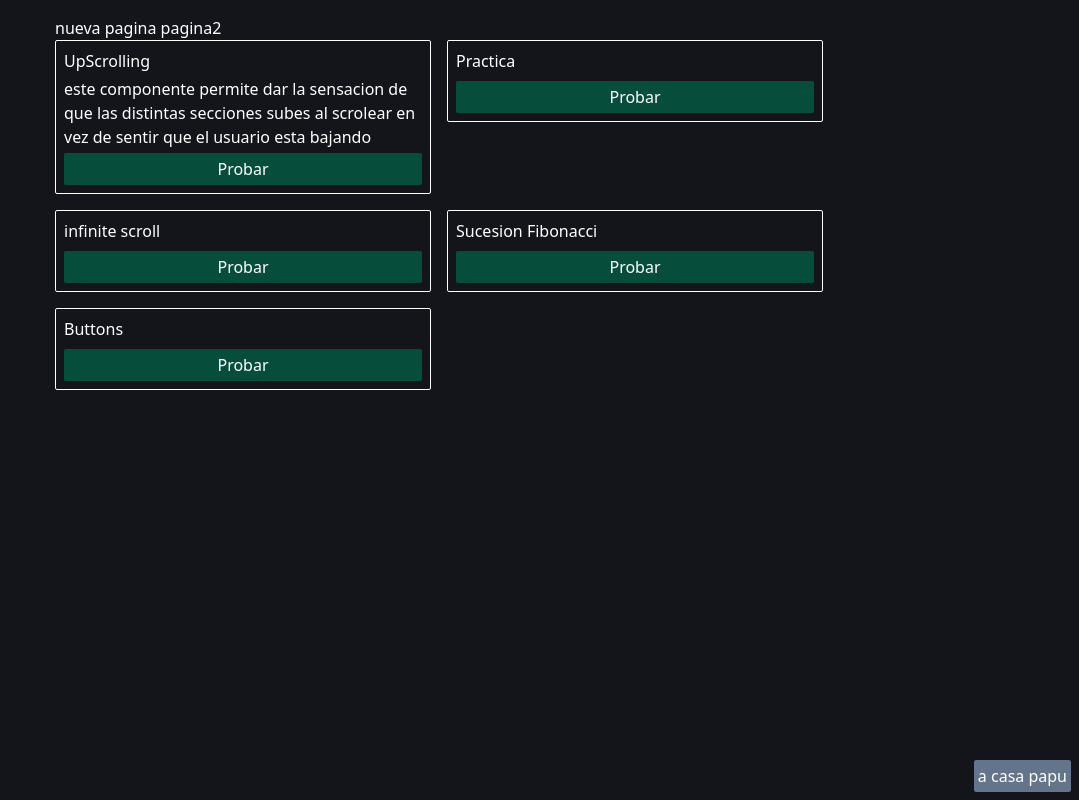
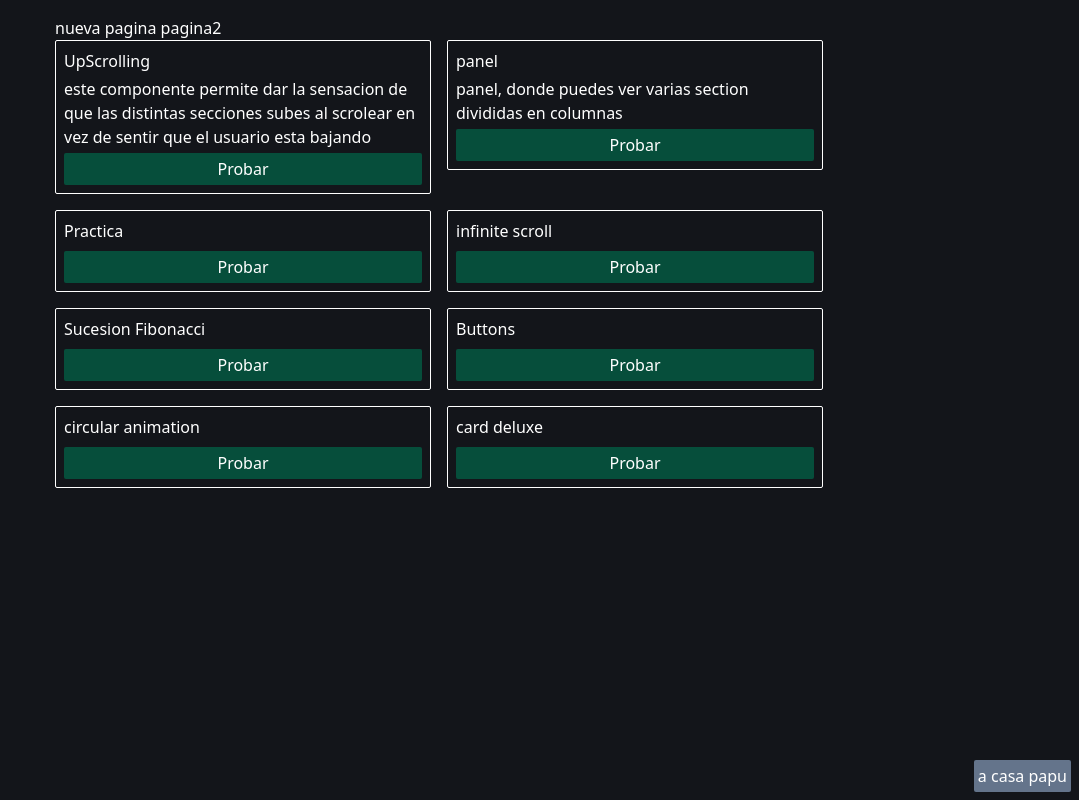
Before and after one commit to Gouseppe/components-gallery, an Astro site: page / in a window 1280 px wide. Shown: the whole page, without its empty margins (201-1280 px from the left). Built offline with nearby package versions, Linux system fonts and the light colour scheme; Astro itself is replaced by a stand-in of ours.

Commit message:
feat: add cards in index.astro

```diff
--- a/src/pages/index.astro
+++ b/src/pages/index.astro
@@ -16,6 +16,13 @@ import Layout from '../layouts/Layout.astro';
         />
       </div>
       <div>
+        <Card
+          path='./gallery/panel-view'
+          title='panel'
+          description='panel, donde puedes ver varias section divididas en columnas'
+        />
+      </div>
+      <div>
         <Card path='./gallery/practica' title='Practica' />
       </div>
       <div>
@@ -26,6 +33,15 @@ import Layout from '../layouts/Layout.astro';
       </div>
       <div>
         <Card path='./gallery/buttons-view' title='Buttons' />
+      </div>
+      <div>
+        <Card
+          path='./gallery/circular-animation-view'
+          title='circular animation'
+        />
+      </div>
+      <div>
+        <Card path='./gallery/card-deluxe-view' title='card deluxe' />
       </div>
     </section>
   </main>
```
